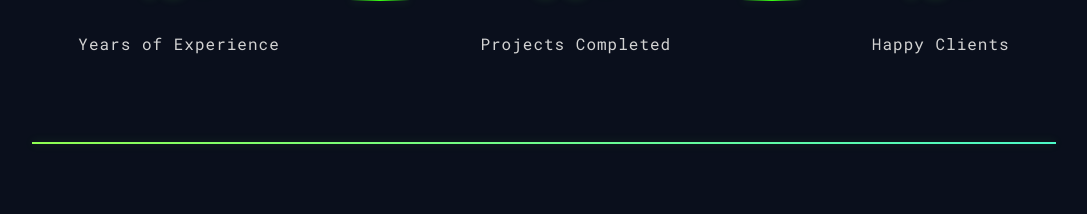
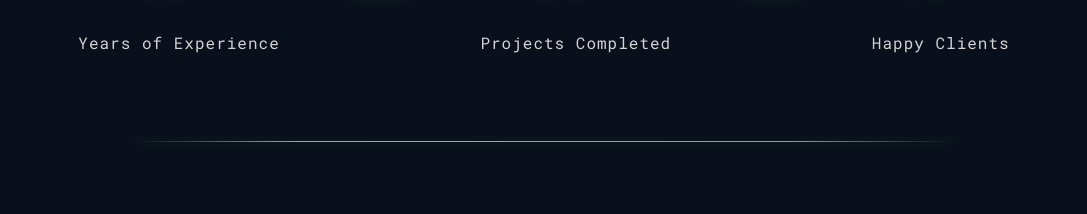
Before and after one commit to IdrisseAA/idrisseaa.github.io, a React (Vite) app: page / in a window 1280 px wide. Shown: the part 1903-2117 px from the top of the page, without its empty margins (96-1183 px from the left). Built offline with nearby package versions, Linux system fonts and the light colour scheme.

Commit message:
Modified the Divider(Horizontal Line)

```diff
--- a/src/components/sections/About/About.jsx
+++ b/src/components/sections/About/About.jsx
@@ -1,11 +1,12 @@
 import {React} from "react";
 import './About.css';
 import profileImage from '../../../assets/images/profile/profilePic.jpg';
+import Divider from "../../ui/Divider.jsx";
 
 const About = () => {
     return (
         <section className="about" id="about">
-            <div className="glow-divider"></div>
+            <Divider/>
             <div className="about-title">
                 <h1>About Me</h1>
             </div>
--- a/src/components/sections/Contact/Contact.jsx
+++ b/src/components/sections/Contact/Contact.jsx
@@ -7,6 +7,7 @@ import linkedinIcon from '../../../assets/images/icons/linkedin_icon.png';
 import githubIcon from '../../../assets/images/icons/github_icon.png';
 import twitterIcon from '../../../assets/images/icons/twitter_icon.png';
 import Button from '../../ui/Button/Button.jsx';
+import Divider from "../../ui/Divider.jsx";
 
 
 const Contact = () => {
@@ -40,8 +41,8 @@ const Contact = () => {
 
     return (
         <section className="contact" id="contact">
+            <Divider/>
             <div className="contact-header">
-                <div className="glow-divider"></div>
                 <h1 className="contact-header-title">Contact</h1>
                 <p className="contact-subtitle">
                     Let’s build something great together. Reach out for collaboration, projects, or just to say hi.
--- a/src/components/sections/Hero/Hero.jsx
+++ b/src/components/sections/Hero/Hero.jsx
@@ -13,8 +13,7 @@ const Hero = () => {
             </h1>
             <p className="hero-subtitle">
                 I’m Idrisse, an ML Engineer with experience at Thales, passionate about leveraging machine learning to
-                solve
-                complex problems.
+                solve complex problems.
             </p>
             <div className="hero-action">
                 <AnchorLink href="#contact" offset={50}>
--- a/src/components/sections/Projects/Projects.css
+++ b/src/components/sections/Projects/Projects.css
@@ -31,13 +31,7 @@
     animation-fill-mode: backwards;
 }
 
-.glow-divider {
-    height: 2px;
-    width: 100%;
-    background: linear-gradient(90deg, var(--gradient-start), var(--gradient-end));
-    box-shadow: 0 0 10px rgba(111, 255, 82, 0.2);
-    margin: var(--space-md) 0; /* 24px */
-}
+
 
 /* Fade-in animation */
 @keyframes fadeIn {
--- a/src/components/sections/Projects/Projects.jsx
+++ b/src/components/sections/Projects/Projects.jsx
@@ -4,11 +4,12 @@ import arrowIcon from '../../../assets/images/icons/arrow_icon.png';
 import Card from '../../ui/Card/Card.jsx';
 import Button from '../../ui/Button/Button.jsx';
 import './Projects.css';
+import Divider from "../../ui/Divider.jsx";
 
 const Projects = () => {
     return (
         <section className="myprojects" id="projects">
-            <div className="glow-divider"></div>
+            <Divider/>
             <div className="projects-title">
                 <h1>My Projects</h1>
             </div>
@@ -33,7 +34,6 @@ const Projects = () => {
             >
                 Show More
             </Button>
-            <div className="glow-divider"></div>
         </section>
     );
 };
--- a/src/components/sections/Research/Research.jsx
+++ b/src/components/sections/Research/Research.jsx
@@ -3,10 +3,12 @@ import './Research.css';
 import researchData from '../../../assets/data/researches.js';
 import arrowIcon from '../../../assets/images/icons/arrow_icon.png';
 import Card from '../../ui/Card/Card.jsx';
+import Divider from "../../ui/Divider.jsx";
 
 const Research = () => {
     return (
         <section className="research" id="research">
+            <Divider/>
             <div className="research-title">
                 <h1>Research</h1>
             </div>
--- /dev/null
+++ b/src/components/ui/Divider.css
@@ -0,0 +1,27 @@
+.divider-wrapper {
+    display: flex;
+    justify-content: center;
+    align-items: center;
+    width: 100%;
+    background-color: var(--bg-primary);
+}
+
+.glow-divider {
+    height: 1px;
+    width: 80%; /* Shorter width looks more premium for section breaks */
+
+    /* Using your specific gradient variables */
+    background: linear-gradient(
+            90deg,
+            transparent 0%,
+            var(--gradient-start) 20%,
+            var(--gradient-end) 80%,
+            transparent 100%
+    );
+
+    /* Subtle glow using your primary accent color */
+    box-shadow: 0 0 10px rgba(57, 255, 20, 0.3);
+
+    /* Slight transparency to blend with the dark background */
+    opacity: 0.8;
+}
--- /dev/null
+++ b/src/components/ui/Divider.jsx
@@ -0,0 +1,12 @@
+import React from 'react';
+import './Divider.css';
+
+const Divider = () => {
+    return (
+        <div className="divider-wrapper">
+            <div className="glow-divider"></div>
+        </div>
+    );
+};
+
+export default Divider;
```
